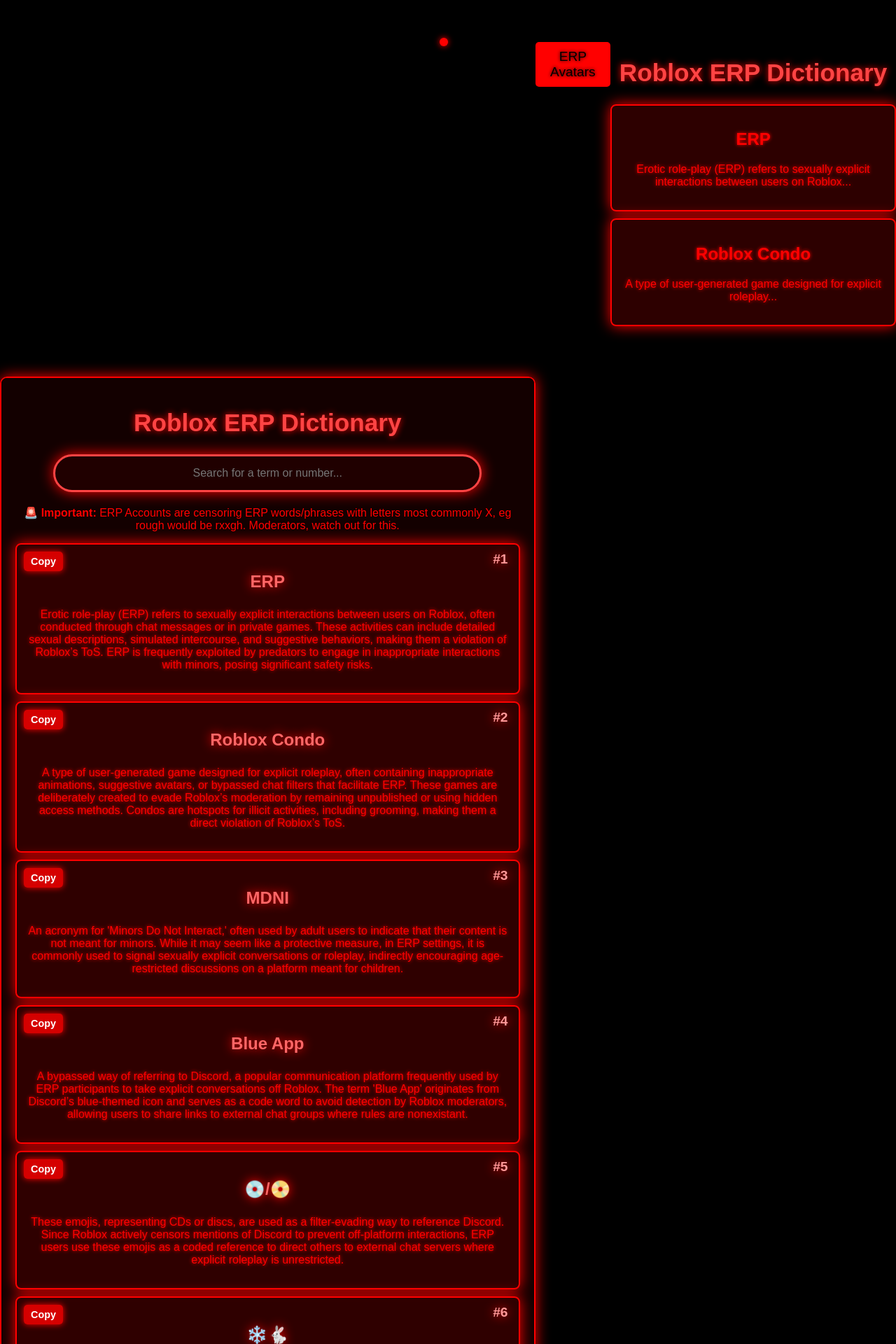
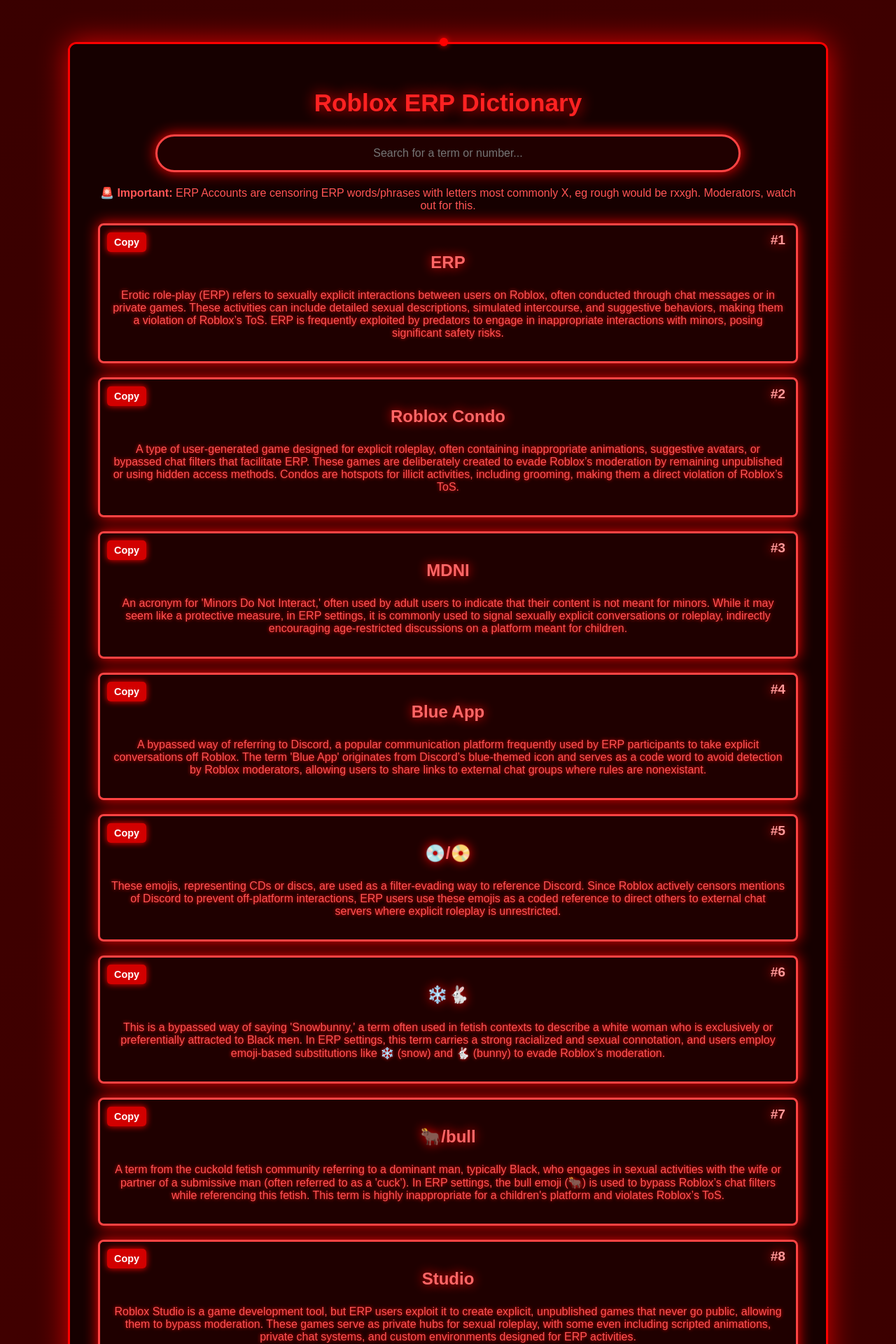
Before and after one commit to T-TGM/ERP-Definition, a Jekyll site: the page index.html, which Jekyll copies as it is, in a window 1280 px wide. Shown: the top 1920 px of the page at 70% size. Built offline with Jekyll 4.4.1, drawn with Linux system fonts in a browser that asks for light colours; some of the changed text lies outside the part shown.

Commit message:
Update index.html

```diff
--- a/index.html
+++ b/index.html
@@ -363,104 +363,4 @@
         renderDefinitions();
     </script>
 </body>
-<head>
-    <meta charset="UTF-8">
-    <meta name="viewport" content="width=device-width, initial-scale=1.0">
-    <title>Roblox ERP Dictionary</title>
-    <style>
-        body {
-            font-family: Arial, sans-serif;
-            background: black;
-            color: red;
-            text-align: center;
-        }
-
-        .container {
-            max-width: 800px;
-            margin: auto;
-            padding: 20px;
-            border: 2px solid red;
-            box-shadow: 0 0 20px red;
-            border-radius: 10px;
-        }
-
-        h1 {
-            color: #ff4444;
-            text-shadow: 0 0 10px red;
-        }
-
-        .btn {
-            background: red;
-            color: black;
-            border: none;
-            padding: 10px 20px;
-            cursor: pointer;
-            font-size: 1.2em;
-            border-radius: 5px;
-            text-shadow: 0 0 5px black;
-            margin-bottom: 10px;
-        }
-
-        .btn:hover {
-            background: darkred;
-        }
-
-        .definition {
-            background: rgba(50, 0, 0, 0.9);
-            padding: 15px;
-            border-radius: 8px;
-            border: 2px solid red;
-            margin-bottom: 10px;
-        }
-
-        .hidden {
-            display: none;
-        }
-    </style>
-</head>
-<body>
-
-    <button class="btn" onclick="toggleDefinitions()">ERP Avatars</button>
-
-    <!-- ERP Definitions -->
-    <div id="erp-definitions">
-        <h1>Roblox ERP Dictionary</h1>
-
-        <div class="definition">
-            <h2>ERP</h2>
-            <p>Erotic role-play (ERP) refers to sexually explicit interactions between users on Roblox...</p>
-        </div>
-
-        <div class="definition">
-            <h2>Roblox Condo</h2>
-            <p>A type of user-generated game designed for explicit roleplay...</p>
-        </div>
-    </div>
-
-    <!-- ERP Avatar Definitions (Hidden by Default) -->
-    <div id="erp-avatars" class="hidden">
-        <h1>ERP Avatar Definitions</h1>
-
-        <div class="definition">
-            <h2>ERP Avatar</h2>
-            <p>ERP avatars often feature inappropriate clothing, excessive skin exposure, or suggestive outfits...</p>
-        </div>
-    </div>
-
-    <script>
-        function toggleDefinitions() {
-            var erpDefinitions = document.getElementById("erp-definitions");
-            var erpAvatars = document.getElementById("erp-avatars");
-
-            if (erpDefinitions.style.display === "none") {
-                erpDefinitions.style.display = "block";
-                erpAvatars.style.display = "none";
-            } else {
-                erpDefinitions.style.display = "none";
-                erpAvatars.style.display = "block";
-            }
-        }
-    </script>
-
-</body>
 </html>
```
